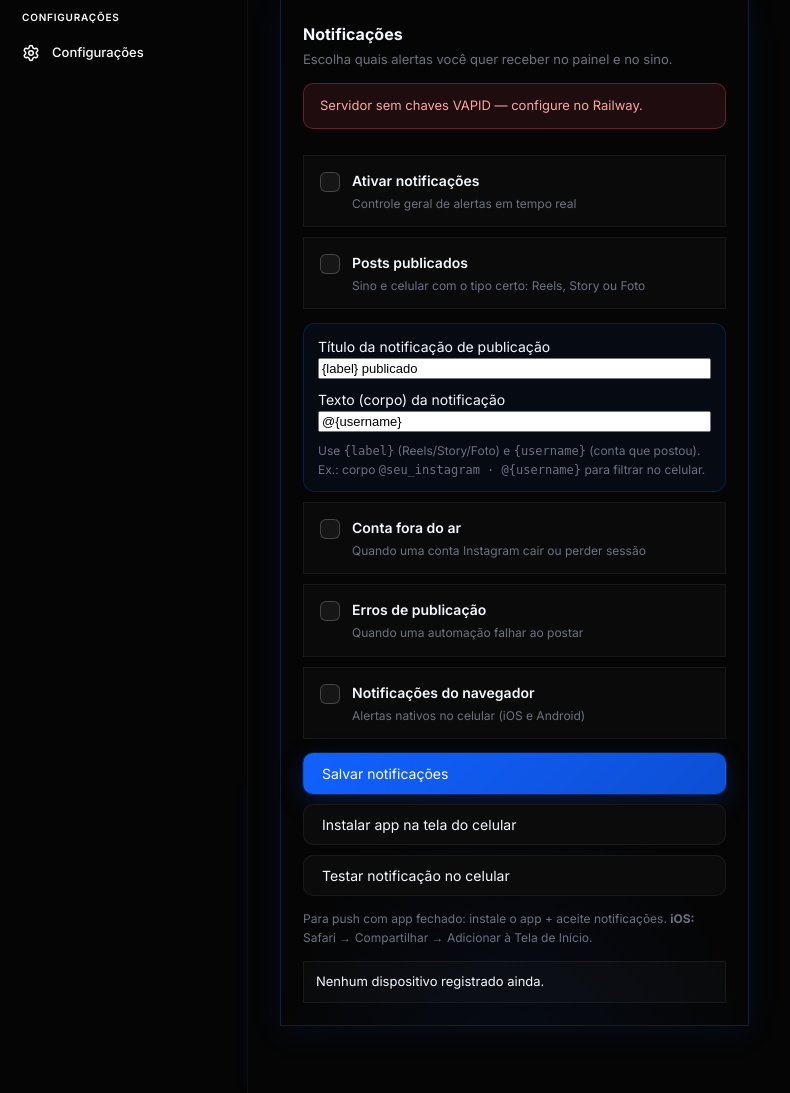
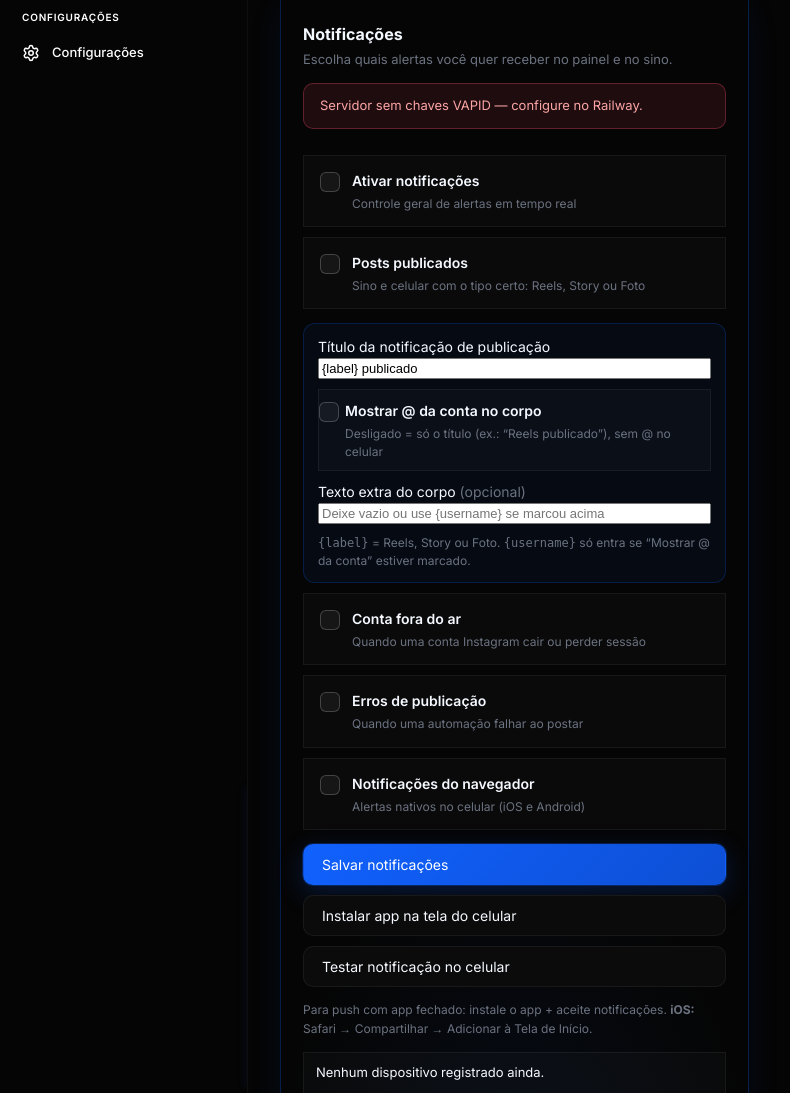
Before and after one commit to kauan123749578/instablack, a Python web app: template app/templates/profile.html in a window 1280 px wide. Shown: the part 642-1735 px from the top of the page, without its empty margins (0-790 px from the left). Run offline with Jinja, Linux system fonts and the light colour scheme; the template is opened without the code that fills it, so the values that code supplies are empty; some libraries are stand-ins or nearby versions.

Commit message:
Hide account @ in notifications by default and fix Meta API dashboard layout.
Notifications only show @username when enabled in profile; remove duplicate Meta KPI row and table so the dashboard stays consistent with or without official API accounts.

Co-authored-by: Cursor <cursoragent@cursor.com>

```diff
--- a/app/routes/profile.py
+++ b/app/routes/profile.py
@@ -120,7 +120,8 @@ def profile_notifications_save(
     errors: str = Form(""),
     desktop: str = Form(""),
     publish_title: str = Form("{label} publicado"),
-    publish_body: str = Form("@{username}"),
+    publish_body: str = Form(""),
+    publish_show_username: str = Form(""),
     db: Session = Depends(get_db),
     user: User = Depends(get_current_user),
 ):
@@ -134,6 +135,7 @@ def profile_notifications_save(
             warmup=warmup,
             errors=errors,
             desktop=desktop,
+            publish_show_username=publish_show_username,
             publish_title=publish_title,
             publish_body=publish_body,
         ),
--- a/app/templates/profile.html
+++ b/app/templates/profile.html
@@ -65,14 +65,22 @@
                    value="{{ prefs.publish_title or '{label} publicado' }}"
                    placeholder="{label} publicado">
           </label>
-          <label>Texto (corpo) da notificação
+          <label class="notify-pref-row" style="margin:0;padding:10px 0">
+            <input type="checkbox" name="publish_show_username" value="on"
+              {% if prefs.publish_show_username %} checked{% endif %}>
+            <span class="notify-pref-copy">
+              <strong>Mostrar @ da conta no corpo</strong>
+              <small>Desligado = só o título (ex.: “Reels publicado”), sem @ no celular</small>
+            </span>
+          </label>
+          <label>Texto extra do corpo <span class="muted">(opcional)</span>
             <input type="text" name="publish_body" maxlength="160"
-                   value="{{ prefs.publish_body or '@{username}' }}"
-                   placeholder="@{username}">
+                   value="{{ prefs.publish_body or '' }}"
+                   placeholder="Deixe vazio ou use {username} se marcou acima">
           </label>
           <p class="muted" style="margin:0;font-size:12px;line-height:1.45">
-            Use <code>{label}</code> (Reels/Story/Foto) e <code>{username}</code> (conta que postou).
-            Ex.: corpo <code>@seu_instagram · @{username}</code> para filtrar no celular.
+            <code>{label}</code> = Reels, Story ou Foto.
+            <code>{username}</code> só entra se “Mostrar @ da conta” estiver marcado.
           </p>
         </div>
 
```
Also changed, not shown: app/templates/dashboard.html (+0 -34 lines), core/notification_prefs.py (+17 -10 lines).
